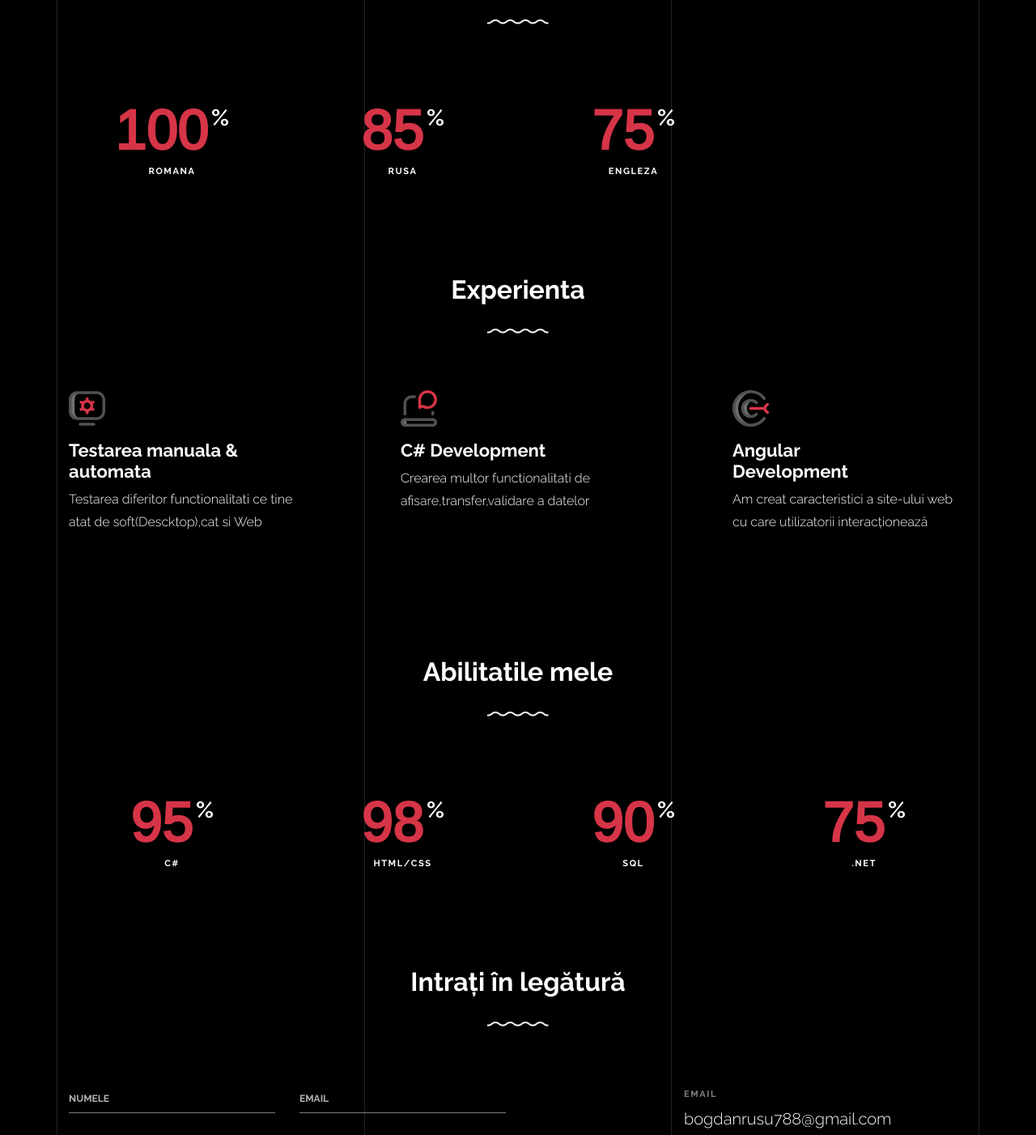
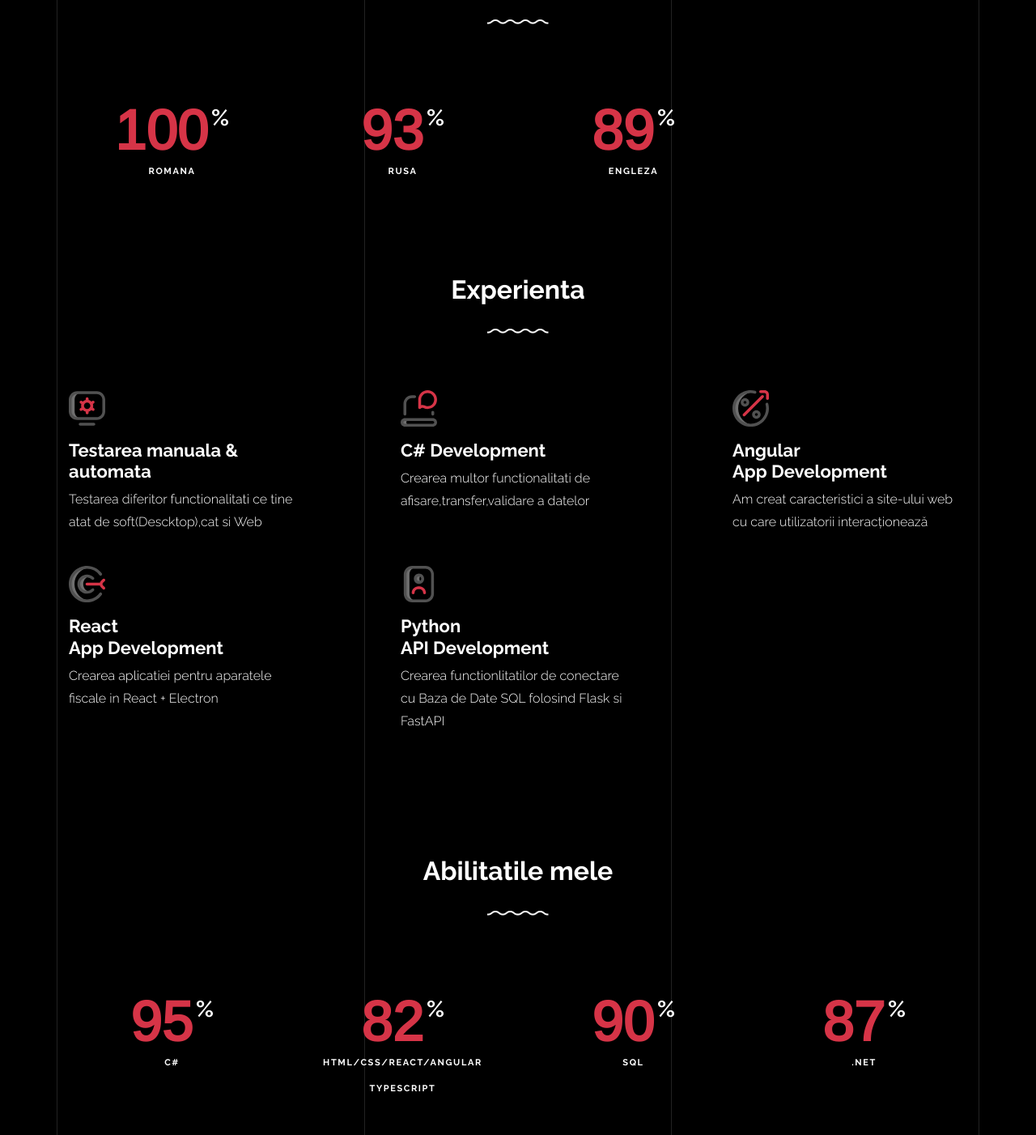
Before and after one commit to BogdannRusu/test-cv, a plain HTML site: page index.html in a window 1280 px wide. Shown: the part 1760-3162 px from the top of the page at 81% size. Drawn offline with nearby package versions, Linux system fonts and the light colour scheme; files whose address does not match are found by name.

Commit message:
a little bit changes

```diff
--- a/index.html
+++ b/index.html
@@ -124,7 +124,7 @@
               </figure>
             </div>
             <div class="col-lg-4 pr-lg-5">
-              <h3 class="mb-4 heading-h3"><span class="gsap-reveal">.NET & Web Developer</span></h3>
+              <h3 class="mb-4 heading-h3"><span class="gsap-reveal">FullStack Developer</span></h3>
               <p class="lead gsap-reveal">Sunt un om căruia are și îi plac mai multe hobby-uri. Mai multe dintre ele sunt programare, fotbal, fotografie, volei etc.
                 Sunt un tânar ce e gata sa invete lucruri noi(indiferent daca e din domeniu sau nu) pentru a ma dezvolta in cariera.  </p>
               <p class="gsap-reveal"><a href="CV Rusu Bogdan.pdf" class="btn btn-outline-pill btn-custom-light">Descarcati CV-ul</a></p>
@@ -161,7 +161,7 @@
             <div class="col-6 col-sm-6 mb-5 mb-lg-0 col-md-6 col-lg-3" data-aos="fade-up" data-aos-delay="100">
               <div class="counter-v1 text-center">
                 <span class="number-wrap">
-                  <span class="number number-counter" data-number="85">0</span>
+                  <span class="number number-counter" data-number="93">0</span>
                   <style> .number number-counter{text-align: center;} </style>
                   <span class="append-text">%</span>
                   <style> .append-text{text-align: center;} </style>
@@ -173,7 +173,7 @@
             <div class="col-6 col-sm-6 mb-5 mb-lg-0 col-md-6 col-lg-3" data-aos="fade-up" data-aos-delay="200">
               <div class="counter-v1 text-center">
                 <span class="number-wrap">
-                  <span class="number number-counter" data-number="75">0</span>
+                  <span class="number number-counter" data-number="89">0</span>
                   <style>
                     .number number-counter{
                       text-align: center;
@@ -222,10 +222,30 @@
             <div class="col-md-6 col-lg-4 mb-4">
               <div class="feature-v1" data-aos="fade-up" data-aos-delay="100">
                 <div class="wrap-icon mb-3">
+                  <img src="images/svg/004-percentage.svg" alt="Image" width="45">
+                </div>
+                <h3>Angular <br> App Development</h3>
+                <p>Am creat caracteristici a site-ului web cu care utilizatorii interacționează </p>
+              </div>
+            </div>
+
+            <div class="col-md-6 col-lg-4 mb-4">
+              <div class="feature-v1" data-aos="fade-up" data-aos-delay="100">
+                <div class="wrap-icon mb-3">
                   <img src="images/svg/006-goal.svg" alt="Image" width="45">
                 </div>
-                <h3>Angular <br> Development</h3>
-                <p>Am creat caracteristici a site-ului web cu care utilizatorii interacționează </p>
+                <h3>React <br> App Development</h3>
+                <p>Crearea aplicatiei pentru aparatele fiscale in React + Electron </p>
+              </div>
+            </div>
+
+            <div class="col-md-6 col-lg-4 mb-4">
+              <div class="feature-v1" data-aos="fade-up" data-aos-delay="100">
+                <div class="wrap-icon mb-3">
+                  <img src="images/svg/003-contact-book.svg" alt="Image" width="45">
+                </div>
+                <h3>Python <br> API Development</h3>
+                <p>Crearea functionlitatilor de conectare cu Baza de Date SQL folosind Flask si FastAPI </p>
               </div>
             </div>
 
@@ -254,10 +274,10 @@
             <div class="col-6 col-sm-6 mb-5 mb-lg-0 col-md-6 col-lg-3" data-aos="fade-up" data-aos-delay="100">
               <div class="counter-v1 text-center">
                 <span class="number-wrap">
-                  <span class="number number-counter" data-number="98">0</span>
+                  <span class="number number-counter" data-number="82">0</span>
                   <span class="append-text">%</span>
                 </span>
-                <span class="counter-label">HTML/CSS</span>
+                <span class="counter-label">HTML/CSS/React/Angular TypeScript</span>
               </div>
             </div>
             <div class="col-6 col-sm-6 mb-5 mb-lg-0 col-md-6 col-lg-3" data-aos="fade-up" data-aos-delay="200">
@@ -272,7 +292,7 @@
             <div class="col-6 col-sm-6 mb-5 mb-lg-0 col-md-6 col-lg-3" data-aos="fade-up" data-aos-delay="300">
               <div class="counter-v1 text-center">
                 <span class="number-wrap">
-                  <span class="number number-counter" data-number="75">0</span>
+                  <span class="number number-counter" data-number="87">0</span>
                   <span class="append-text">%</span>
                 </span>
                 <span class="counter-label">.NET</span>
```
